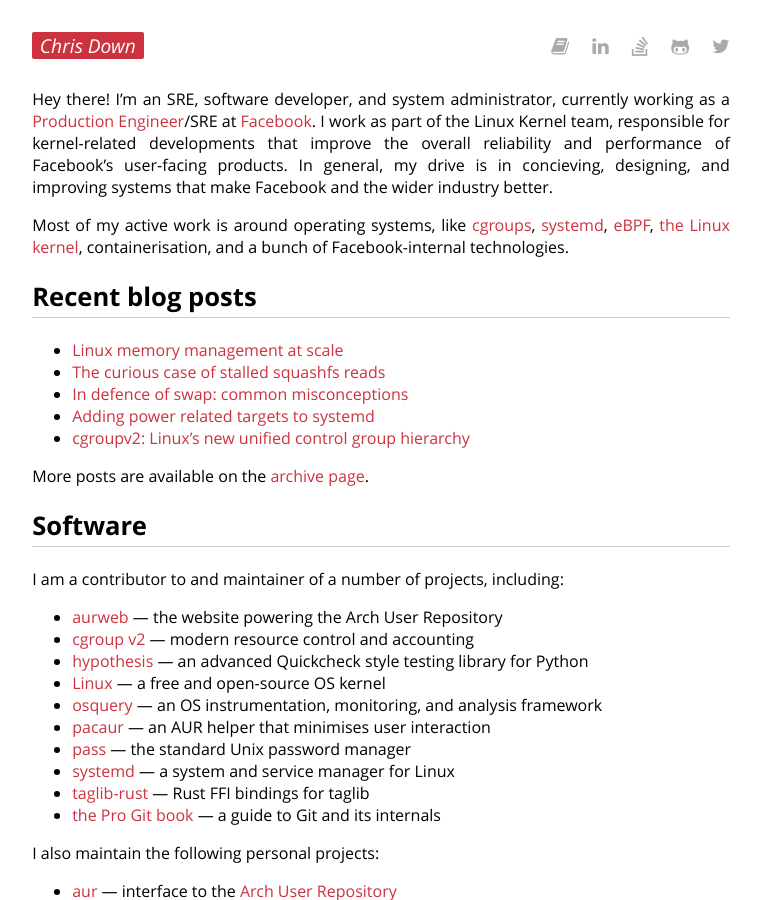
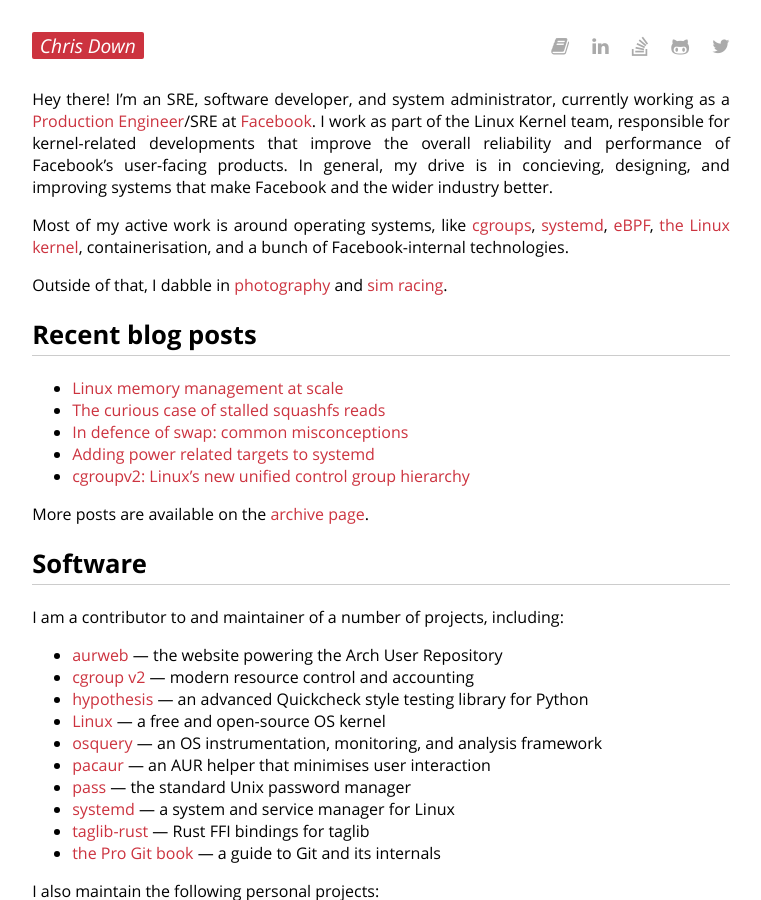
Before and after one commit to cdown/chrisdown.name, a Jekyll site: the page built from index.md, in a window 1280 px wide and 900 px high. Shown: the whole window, without its empty margins (259-1020 px from the left). Built offline with Jekyll 4.4.1, drawn with Linux system fonts in a browser that asks for light colours.

Commit message:
index: Link to photography page

```diff
--- a/index.md
+++ b/index.md
@@ -20,6 +20,9 @@ Most of my active work is around operating systems, like
 [eBPF](https://www.iovisor.org/technology/ebpf), [the Linux
 kernel](https://lore.kernel.org/patchwork/project/lkml/list/?submitter=25468&state=%2A&archive=both), containerisation, and a bunch
 of Facebook-internal technologies.
+
+Outside of that, I dabble in [photography](/photography) and [sim
+racing](/racing.html).
 
 [Facebook]: https://www.facebook.com
 [Production Engineer]: https://www.quora.com/What-is-it-like-to-be-a-Production-Engineer-at-Facebook/answer/Larry-Schrof
```
Also changed, not shown: photography/index.md (+1 -4 lines).
